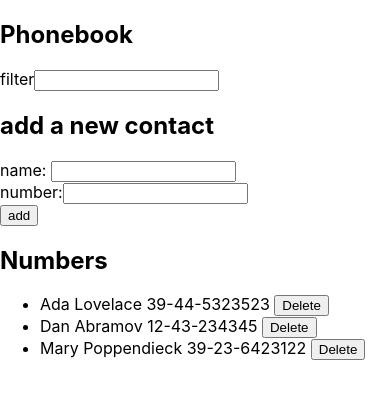
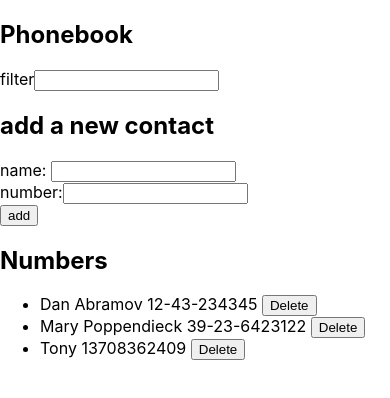
Before and after one commit to TonyTong999/FullstackOpen2022, a React (Create React App) app in the folder part2/phonebook/: page / in a window 390 px wide. Shown: the top 398 px of the page. Built offline with nearby package versions, Linux system fonts and the light colour scheme; data requests are answered from the project's data file.

Commit message:
2.15*: The Phonebook step10

```diff
--- a/part2/phonebook/db.json
+++ b/part2/phonebook/db.json
@@ -1,10 +1,5 @@
 {
   "persons": [
-    {
-      "name": "Ada Lovelace",
-      "number": "39-44-5323523",
-      "id": 2
-    },
     {
       "name": "Dan Abramov",
       "number": "12-43-234345",
@@ -14,6 +9,11 @@
       "name": "Mary Poppendieck",
       "number": "39-23-6423122",
       "id": 4
+    },
+    {
+      "name": "Tony",
+      "number": "13708362409",
+      "id": 5
     }
   ]
 }
--- a/part2/phonebook/src/App.js
+++ b/part2/phonebook/src/App.js
@@ -36,7 +36,20 @@ const App = () => {
 
     }
     else {
-      alert(`${newName} is already added to phonebook`);
+      const replace = window.confirm(`${newName} is already added to the phonebook. Replace the old number with a new one?`);
+      if(replace){
+        const foundPerson = persons.find(person => person.name === newName);
+        personService
+        .update(foundPerson.id,newPerson)
+        .then(returnedPerson => {
+          const updatedPersons = persons.map(person =>
+            person.id === returnedPerson.id ? returnedPerson : person
+          );
+          setPersons(updatedPersons)
+          setNewName('')
+          setNewNumber('')
+        })
+      }
     }
 
   }
```
